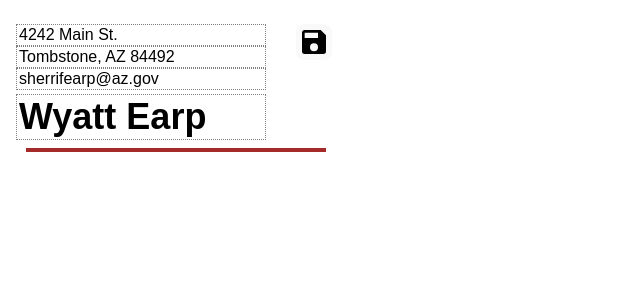
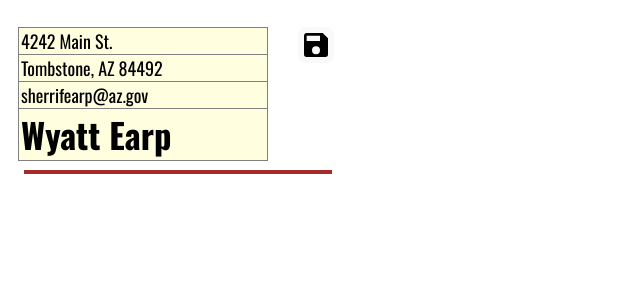
Before and after one commit to Slashmyaxl/cv-app, a React (Vite) app: page / in a window 1280 px wide. Both pictures are taken after a click on the button 314 px from the left and 42 px from the top of the page. Shown: the top 300 px of the page, without its empty margins (0-640 px from the left). Built offline with nearby package versions, Linux system fonts and the light colour scheme.

Commit message:
Style header and inputs

```diff
--- a/src/App.css
+++ b/src/App.css
@@ -1,7 +1,10 @@
+
+@import url('https://fonts.googleapis.com/css2?family=Oswald:wght@200..700&display=swap');
+
+
 #root {
   max-width: 1280px;
   padding: 1.5rem 1rem;
-  font-size: 16px;
 }
 
 .content > * {
@@ -13,18 +16,22 @@
 }
 
 header {
-  line-height: 1.25rem;;
+  line-height: 1.3rem;
+  font-size: 1.1rem;
 }
 
 input {
-  border: 1px dotted gray;
+  background: lightyellow;
+  font-family: Oswald;
+  padding: 0px 2px;
+  border: 1px solid gray;
+  border-bottom: none;
   font-size: 1rem;
   width: 250px;
-  padding: 1px 2px;
 }
 
 input.big {
-  margin-top: 0.25rem;
-  font-size: 2.25rem;
+  font-size: 1.75em;
   font-weight: bold;
+  border-bottom: 1px solid gray;
 }
--- a/src/components/Heading.jsx
+++ b/src/components/Heading.jsx
@@ -3,9 +3,9 @@ import icons from "../icons";
 import { useState } from "react";
 import "../styles/Heading.css";
 
-function Input({ text, className, onChange }) {
+function Input({ text, className, onChange, placeholder }) {
   return (
-    <input value={text} className={className} onChange={onChange} type="text" />
+    <input value={text} className={className} onChange={onChange} type="text" placeholder={placeholder}/>
   );
 }
 
@@ -63,10 +63,10 @@ export default function Heading() {
           </>
         ) : (
           <>
-            <Input onChange={editStreet} text={headingData.street} />
-            <Input onChange={editCityStateZip} text={headingData.cityStateZip} />
-            <Input onChange={editEmail} text={headingData.email} />
-            <Input onChange={editName} text={headingData.name} className="big" />
+            <Input onChange={editStreet} text={headingData.street} placeholder='Street Address'/>
+            <Input onChange={editCityStateZip} text={headingData.cityStateZip} placeholder='City, State and Zip'/>
+            <Input onChange={editEmail} text={headingData.email} placeholder='email@domain.com'/>
+            <Input onChange={editName} text={headingData.name} className="big" placeholder='Full Name'/>
           </>
         )}
       </section>
--- a/src/index.css
+++ b/src/index.css
@@ -1,6 +1,9 @@
+@import url('https://fonts.googleapis.com/css2?family=Oswald:wght@200..700&display=swap');
+
 :root {
-  font-family: Inter, system-ui, Avenir, Helvetica, Arial, sans-serif;
+  font-family: Oswald, Inter, system-ui, Avenir, Helvetica, Arial, sans-serif;
   font-weight: 400;
+  font-size: 18px;
 
   color-scheme: light dark;
   color: rgba(255, 255, 255, 0.87);
@@ -37,12 +40,12 @@ body {
 h1 {
   font-size: 2.15em;
   margin-top: 0.25rem;
-  line-height: 1.5em;
+  line-height: 1.4em;
 }
 
 hr {
   border: 2px solid brown;
-  width: 94%;
+  width: 96%;
   margin: 0.5rem auto;
 }
 
```
